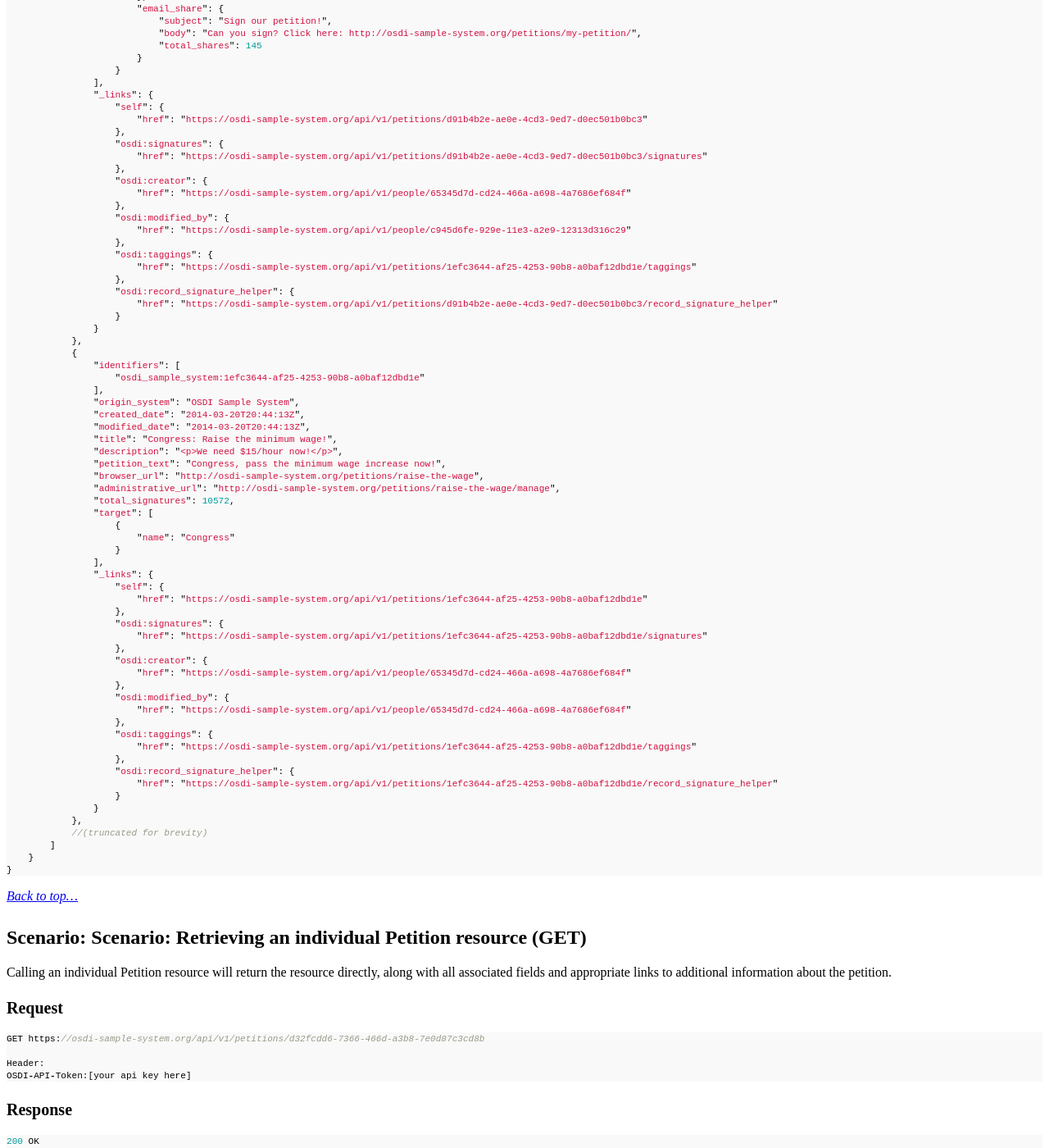
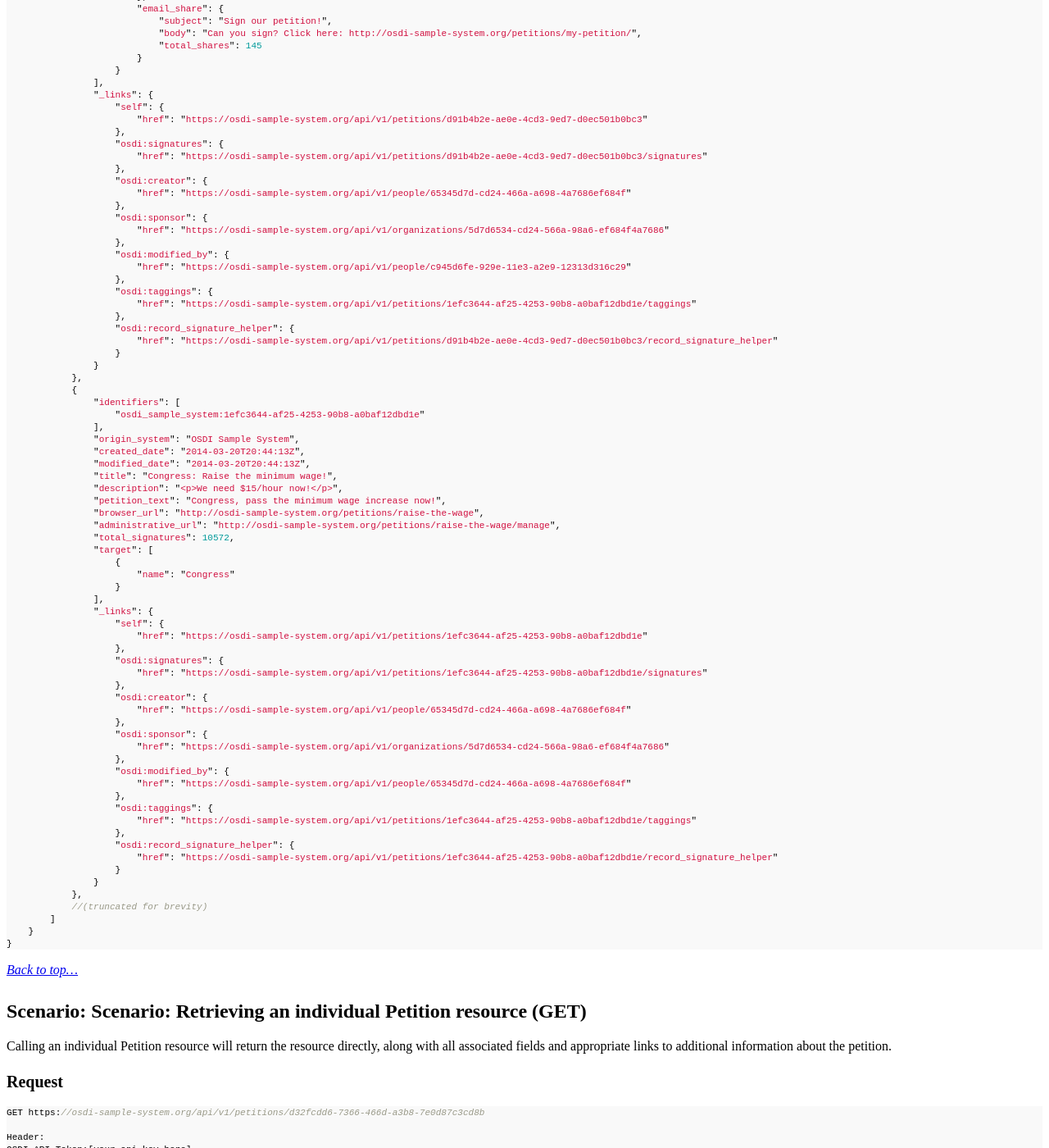
Before and after one commit to opensupporter/osdi-docs, a Jekyll site: the page built from petitions.md, in a window 1280 px wide and 1400 px high, scrolled down 6238 px. Shown: the whole window at 82% size. Built offline with Jekyll 4.4.1, drawn with Linux system fonts in a browser that asks for light colours; a style sheet for code colours, icons or effects is not loaded; some of the changed text lies outside the part shown.

Commit message:
add osdi:sponsor in events/petitions examples

```diff
--- a/petitions.md
+++ b/petitions.md
@@ -217,6 +217,9 @@ Cache-Control: max-age=0, private, must-revalidate
                     "osdi:creator": {
                         "href": "https://osdi-sample-system.org/api/v1/people/65345d7d-cd24-466a-a698-4a7686ef684f"
                     },
+                    "osdi:sponsor": {
+                        "href": "https://osdi-sample-system.org/api/v1/organizations/5d7d6534-cd24-566a-98a6-ef684f4a7686"
+                    },
                     "osdi:modified_by": {
                         "href": "https://osdi-sample-system.org/api/v1/people/c945d6fe-929e-11e3-a2e9-12313d316c29"
                     },
@@ -255,6 +258,9 @@ Cache-Control: max-age=0, private, must-revalidate
                     },
                     "osdi:creator": {
                         "href": "https://osdi-sample-system.org/api/v1/people/65345d7d-cd24-466a-a698-4a7686ef684f"
+                    },
+                    "osdi:sponsor": {
+                        "href": "https://osdi-sample-system.org/api/v1/organizations/5d7d6534-cd24-566a-98a6-ef684f4a7686"
                     },
                     "osdi:modified_by": {
                         "href": "https://osdi-sample-system.org/api/v1/people/65345d7d-cd24-466a-a698-4a7686ef684f"
@@ -352,6 +358,9 @@ Cache-Control: max-age=0, private, must-revalidate
         "osdi:creator": {
             "href": "https://osdi-sample-system.org/api/v1/people/65345d7d-cd24-466a-a698-4a7686ef684f"
         },
+        "osdi:sponsor": {
+            "href": "https://osdi-sample-system.org/api/v1/organizations/5d7d6534-cd24-566a-98a6-ef684f4a7686"
+        },
         "osdi:taggings": {
             "href": "https://osdi-sample-system.org/api/v1/petitions/1efc3644-af25-4253-90b8-a0baf12dbd1e/taggings"
         },
@@ -419,6 +428,9 @@ Cache-Control: max-age=0, private, must-revalidate
         "osdi:creator": {
             "href": "https://osdi-sample-system.org/api/v1/people/65345d7d-cd24-466a-a698-4a7686ef684f"
         },
+        "osdi:sponsor": {
+            "href": "https://osdi-sample-system.org/api/v1/organizations/5d7d6534-cd24-566a-98a6-ef684f4a7686"
+        },
         "osdi:taggings": {
             "href": "https://osdi-sample-system.org/api/v1/petitions/1efc3644-af25-4253-90b8-a0baf12dbd1e/taggings"
         },
@@ -480,6 +492,9 @@ Cache-Control: max-age=0, private, must-revalidate
         "osdi:creator": {
             "href": "https://osdi-sample-system.org/api/v1/people/65345d7d-cd24-466a-a698-4a7686ef684f"
         },
+        "osdi:sponsor": {
+            "href": "https://osdi-sample-system.org/api/v1/organizations/5d7d6534-cd24-566a-98a6-ef684f4a7686"
+        },
         "osdi:taggings": {
             "href": "https://osdi-sample-system.org/api/v1/petitions/1efc3644-af25-4253-90b8-a0baf12dbd1e/taggings"
         },
```
Also changed, not shown: events.md (+15 -0 lines).
